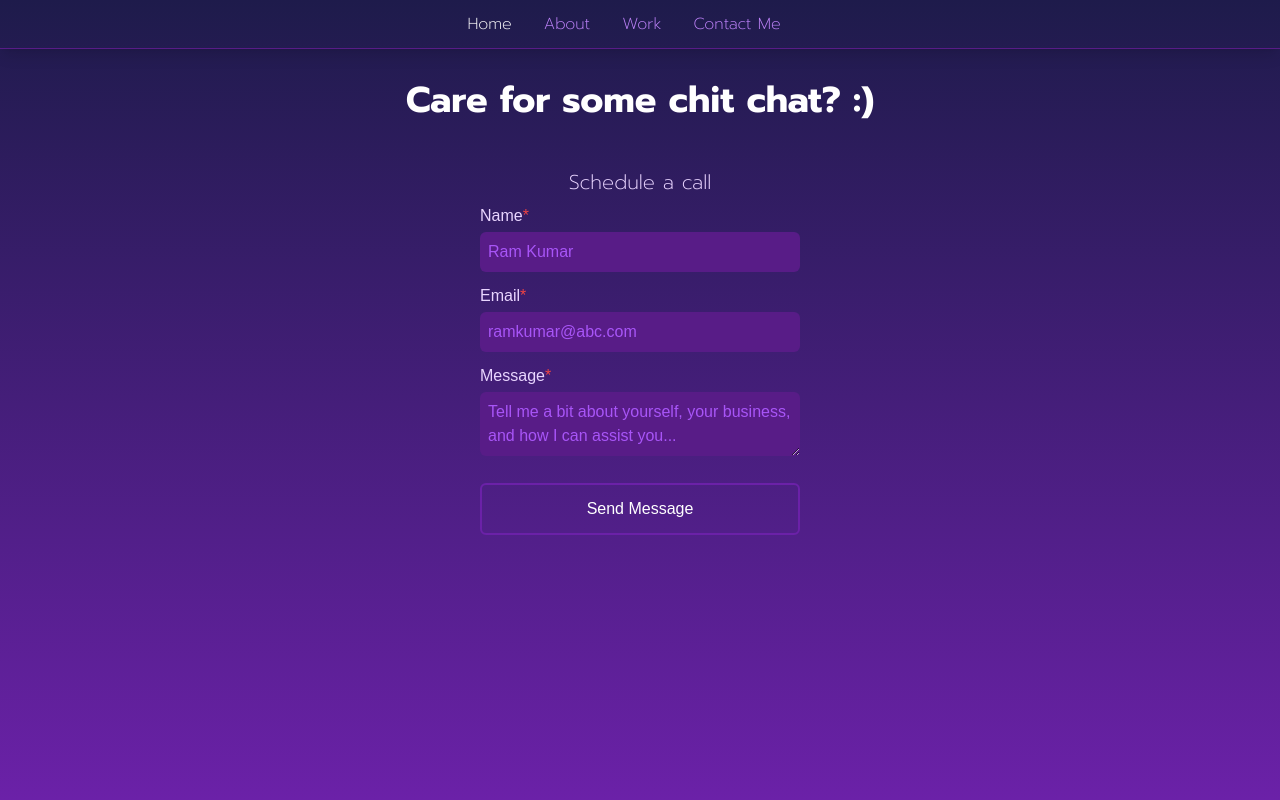
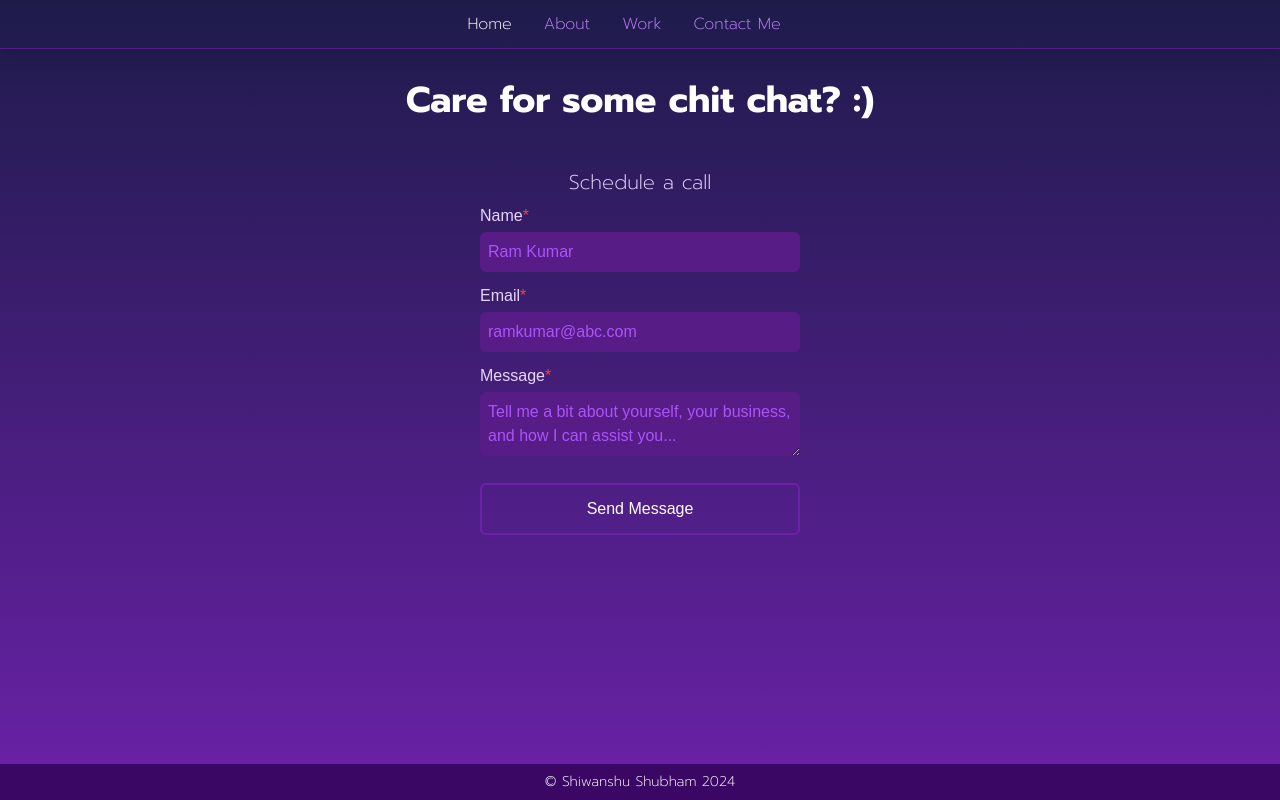
Before and after one commit to shiwanshudev/portfolio2023, a Next.js app: page /contact in a window 1280 px wide. Built offline with nearby package versions, Linux system fonts and the light colour scheme; a web font is replaced by a local one.

Commit message:
Add copyright footer in layout

```diff
--- /dev/null
+++ b/src/app/components/Footer.tsx
@@ -0,0 +1,8 @@
+import { AiFillHeart } from "react-icons/ai";
+export default function Footer() {
+  return (
+    <div className="text-center font-prompt fixed bottom-0 w-full bg-purple-950 py-2 text-sm ">
+      &copy; Shiwanshu Shubham 2024
+    </div>
+  );
+}
--- a/src/app/layout.tsx
+++ b/src/app/layout.tsx
@@ -2,6 +2,7 @@ import "./globals.css";
 import type { Metadata } from "next";
 import { Prompt, Quattrocento } from "next/font/google";
 import Navbar from "./components/Navbar";
+import Footer from "./components/Footer";
 
 const quattrocento = Quattrocento({
   weight: ["400", "700"],
@@ -34,6 +35,7 @@ export default function RootLayout({
         <main className="bg-gradient-to-b from-indigo-950 to-purple-800 min-h-screen text-white">
           <Navbar />
           {children}
+          <Footer />
         </main>
       </body>
     </html>
```
